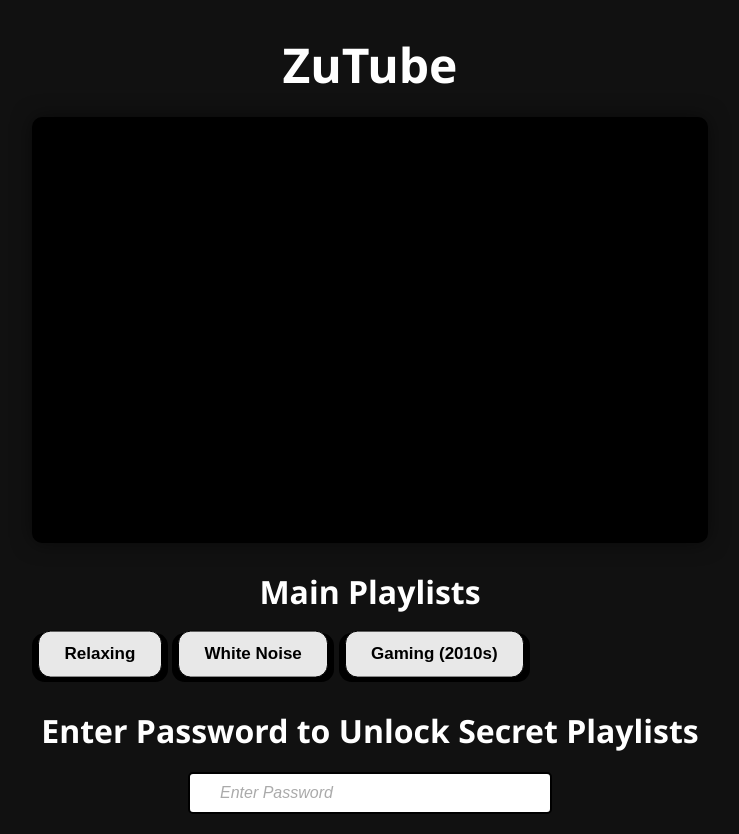
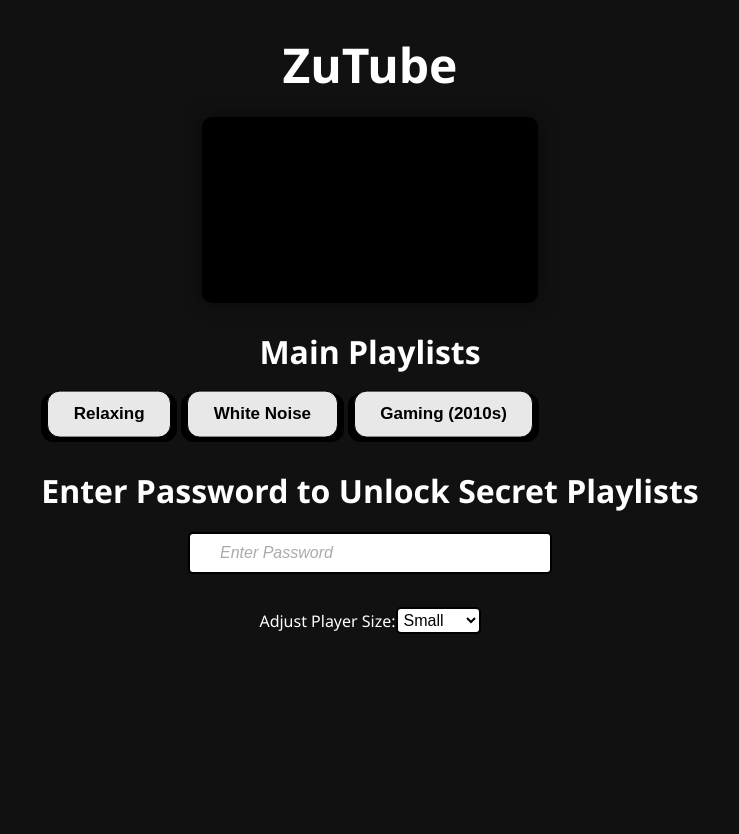
Before and after one commit to natebcoding/natebcoding.github.io, a plain HTML site: page index.html in a window 1280 px wide. Shown: the whole page, without its empty margins (270-1009 px from the left). After the commit the page ends 800 px from the top, so only its background shows below. Drawn offline with Linux system fonts and the light colour scheme.

Commit message:
added resizer function

```diff
--- a/index.html
+++ b/index.html
@@ -31,8 +31,6 @@
         <span class="button_top">Gaming (2010s)</span>
       </button>
 
-
-
 </div>
 
 <div>
@@ -64,6 +62,16 @@
 
 </div>
 
+<div id="playerResizer">
+    <p>Adjust Player Size:</p>
+    <select id="resizer" onchange="resizePlayer(this.value)"">
+    <option value="small">Small</option>
+    <option value="medium">Medium</option>
+    <option value="large">Large</option>
+
+    </select>
+</div>
+
 
 <script src="script.js"></script>
 
--- a/script.js
+++ b/script.js
@@ -17,3 +17,18 @@ document.getElementById('password').addEventListener('input', function() {
         document.getElementById('codingSection').style.display = 'none';
     }
 });
+
+
+function resizePlayer(size) {
+    const player = document.getElementById('player');
+    if (size === 'small') {
+        player.style.width = '300px';
+        player.style.height = '200px';
+    } else if (size === 'medium') {
+        player.style.width = '640px';
+        player.style.height = '360px';
+    } else if (size === 'large') {
+        player.style.width = '1080px';
+        player.style.height = '640px';
+    }
+}
--- a/styles.css
+++ b/styles.css
@@ -33,10 +33,13 @@ body {
 }
 
 .tv-screen {
-  width: 640px;
-  height: 390px;
-  overflow: hidden;
-  border-radius: 5px;
+  width: auto;
+    height: auto;
+    overflow: hidden;
+    border-radius: 5px;
+    display: flex;
+    justify-content: center;
+    align-items: center;
 }
 
 #player {
@@ -98,14 +101,40 @@ body {
 }
 
 #password:focus {
-    border-color: #007BFF; /* Blue border on focus */
-    box-shadow: 0 0 5px rgba(0, 123, 255, 0.5); /* Subtle glow effect */
+    border-color: #007BFF;
+    box-shadow: 0 0 5px rgba(0, 123, 255, 0.5);
 }
 
 #password::placeholder {
-    color: #aaa; /* Placeholder text color */
+    color: #aaa;
     font-style: italic;
 }
+
+#resizer {
+  padding: 2px;
+  font-size: 16px;
+  border: 2px solid #000000;
+  border-radius: 5px;
+  outline: none;
+  background-color: #fff;
+  cursor: pointer;
+  transition: border-color 0.3s ease;
+}
+
+#resizer:focus {
+  border-color: #007BFF;
+  box-shadow: 0 0 5px rgba(0, 123, 255, 0.5);
+}
+
+#playerResizer {
+  display: flex;
+  justify-content: center;
+  align-items: center;
+  margin-top: 20px;
+}
+
+
+/* Responsive Styles for Mobile and what not */
 
 @media (max-width: 768px) {
   .tv-screen {
```
